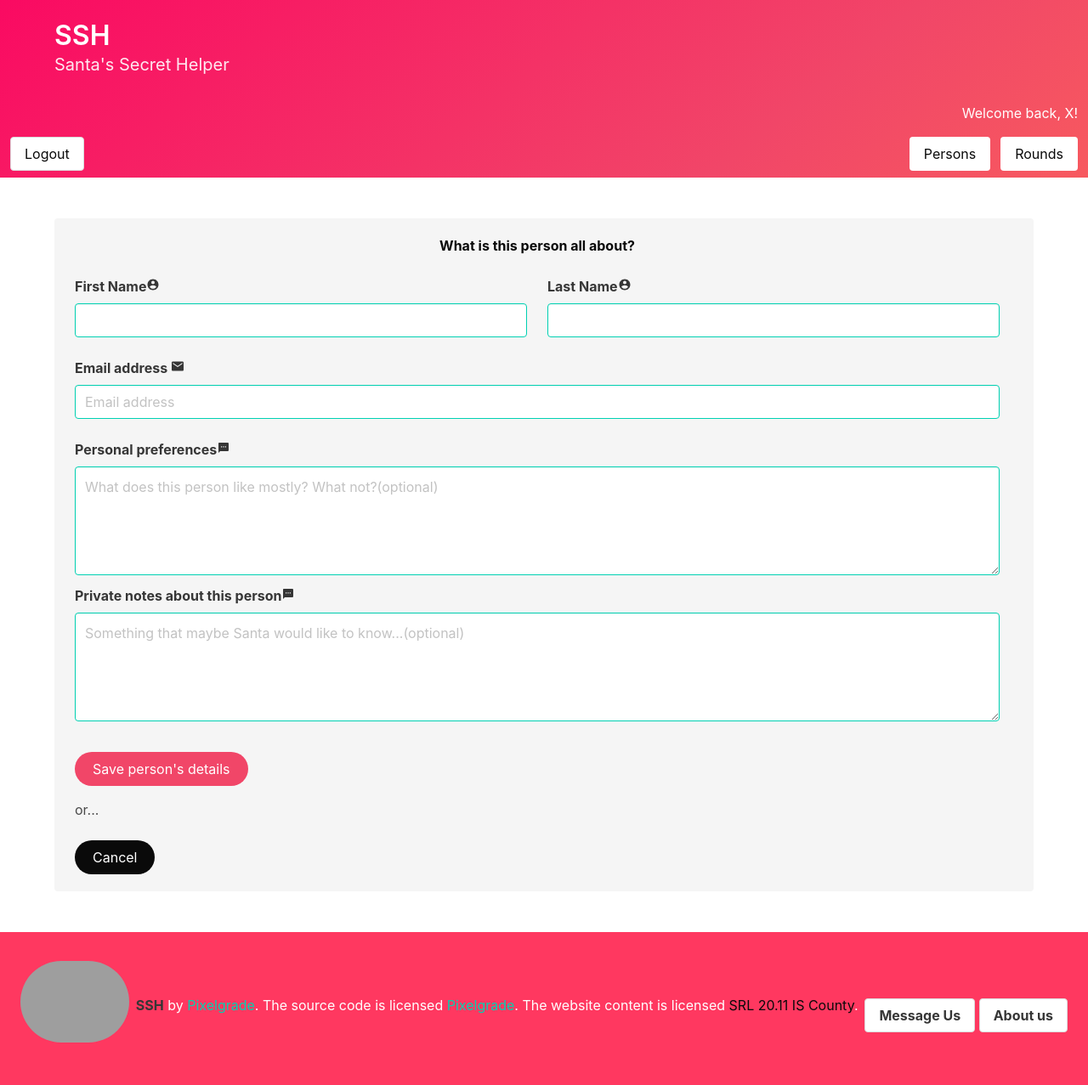
After one commit to vladolaru/bei-ssh-cosmin, a PHP site: page /view/edit.php in a window 1280 px wide. The commit adds this page. Shown: the whole page at 85% size. Run offline with PHP 8.4, Linux system fonts and the light colour scheme; some libraries are stand-ins or nearby versions; grey boxes are pictures that could not be loaded.

Commit message:
solved some update issues, remains the fact that details need to change in the db

```diff
--- a/model/delete.php
+++ b/model/delete.php
@@ -1,8 +1,8 @@
 <?php
 include 'connection.php';
+
 $email=$_GET['email'];
 
-$database->delete("persons_db", [ 'email[=]'=>$email
-]);
+$database->delete("persons_db", [ 'email[=]'=>$email ]);
 
 header( 'location: ../view/persons.php' );
--- a/model/signup.php
+++ b/model/signup.php
@@ -2,7 +2,6 @@
 
 require_once 'connection.php';
 
-session_start();
 
 // REGISTER USER
 if (isset($_POST['register'])) {
--- a/model/adding.php
+++ b/model/update.php
@@ -1,10 +1,8 @@
 <?php
-
 require_once 'connection.php';
 
-session_start();
 
-// REGISTER USER
+// MODIFY PERSON'S DETAILS
 if (isset($_POST['save'])) {
 
 	// initializing variables
@@ -22,8 +20,13 @@ if (isset($_POST['save'])) {
 	if (empty($last_name)) { array_push($errors, "Last name is required"); }
 	if (empty($email)) { array_push($errors, "Email is required"); }
 
-	// first check the database to make sure
-	// a user does not already exist with the same username and/or email
+	$datas = $database->select("persons_db", [ "email", "first_name", "last_name" , "private_notes", "preferences"]);
+	foreach($datas as $data){
+	if ($email==$data['email'] && $first_name==$data['first_name'] && $last_name==$data['last_name'] && $private_notes==$data['private_notes'] && $preferences==$data['preferences'])
+	{ array_push($errors, "No information was changed"); }}
+
+	// Check if
+	// a user does not already exist with the same email
 	$datas = $database->select("persons_db", [ "email" ]);
 	foreach($datas as $data){
 		if ($email==$data['email']) {
@@ -32,15 +35,17 @@ if (isset($_POST['save'])) {
 	}
 
 
-	// Finally, register user if there are no errors in the form
+	// Finally, update if there are no errors in the form
 	if (count($errors) == 0) {
 
-		$database->insert('persons_db', [
+		$database->update('persons_db', [
 			'first_name' => $first_name,
 			'last_name' => $last_name,
 			'email' => $email,
 			'preferences' => $preferences,
 			'private_notes' => $private_notes,
+		],[
+			 'email[=]'=>$email
 		]);
 
 
--- /dev/null
+++ b/view/edit.php
@@ -0,0 +1,104 @@
+<?php include_once 'headerin.php';
+include '../model/update.php';
+?>
+
+<html>
+<body>
+
+
+<section class="section">
+	<div class="container">
+		<div class="notification">
+
+			<?php
+			if(!empty($errors)){
+				foreach ($errors as $error){
+					echo  "<p class=\"has-text-primary has-text-centered\"><strong>$error</strong></p><br>";
+				}
+			}
+
+			if(empty($desired_user)){
+				$desired_user = array(
+					'first_name' => '',
+					'last_name' => '',
+					'email' => '',
+					'preferences' => '',
+					'private_notes' => '',
+				);
+			}
+			else {$update_flag=1;}
+			?>
+
+			<p class="has-text-black has-text-centered"><strong>What is this person all about?</strong></p>
+			<br>
+			<form action="" method="post">
+
+				<div class="columns">
+					<div class="column is-half">
+						<label class="label">First Name<ion-icon name="contact"></ion-icon></label>
+						<div class="control ">
+							<input name="first_name" class="input is-primary" type="text" value="<?php echo $desired_user['first_name']; ?>">
+						</div>
+					</div>
+
+					<div class="column is-half">
+						<label class="label">Last Name<ion-icon name="contact"></ion-icon></label>
+						<div class="control ">
+							<input name="last_name" class="input is-primary" type="text" value="<?php echo $desired_user['last_name']; ?>">
+						</div>
+					</div>
+				</div>
+
+
+				<label class="label">Email address <ion-icon name="mail"></ion-icon></label>
+				<div class="control ">
+					<input name="email" class="input is-primary" type="email" placeholder="Email address" value="<?php echo $desired_user['email']; ?>">
+				</div>
+
+
+				<div class="field">
+					<br>
+					<label class="label">Personal preferences<ion-icon name="text"></ion-icon> </label>
+					<div class="field">
+						<div class="control">
+							<textarea name="preferences" maxlength="150" class="textarea is-primary" type="text" placeholder="What does this person like mostly? What not?(optional)"><?php echo $desired_user['preferences'];?></textarea>
+						</div>
+					</div>
+
+					<label class="label">Private notes about this person<ion-icon name="text"></ion-icon> </label>
+					<div class="field">
+						<div class="control">
+							<textarea name="private_notes"  maxlength="150" class="textarea is-primary" type="text" placeholder="Something that maybe Santa would like to know...(optional)" ><?php echo $desired_user['private_notes'];?></textarea>
+						</div>
+					</div>
+
+					<div class="field is-grouped">
+						<div class="control">
+							<br>
+							<button type="submit" class="button is-rounded is-danger" name="save">Save person's details</button>
+						</div>
+			</form>
+		</div>
+	</div>
+
+	<div class="level">
+		<div class="container">
+			<p>or...</p>
+			<br>
+			<div class="container has-text-center">
+				<a class="button is-rounded is-black" href="http://pixy.local/ssh/view/persons.php">Cancel</a>
+			</div>
+
+		</div>
+	</div>
+
+
+	</div>
+	</div>
+</section>
+
+
+</body>
+</html>
+
+<?php include_once 'footer.php'; ?>
--- a/view/headerin.php
+++ b/view/headerin.php
@@ -40,7 +40,7 @@
 
 	<div class="navbar">
 		<div class="navbar-item">
-		<a href="login.php" class="has-text-black button">
+		<a href="../view/login.php" class="has-text-black button">
 			Logout
 		</a>
 		</div>
@@ -48,7 +48,7 @@
 		<div class="navbar-item navbar-end">
 			<div class="field is-grouped">
 
-				<a href="persons.php" class="control button is-white">Persons</a>
+				<a href="../view/persons.php" class="control button is-white">Persons</a>
 
 				<a href="roundhistory.php" class="control button is-white">Rounds</a>
 
```
Also changed, not shown: model/edit.php (deleted, +0 -8 lines), model/information_to_edit.php (added, +9 -0 lines), view/add.php (renamed from view/addedit.php, +19 -8 lines), view/detaliile pt header cand userul e logat.php (deleted, +0 -57 lines), view/persons.php (+13 -14 lines).
